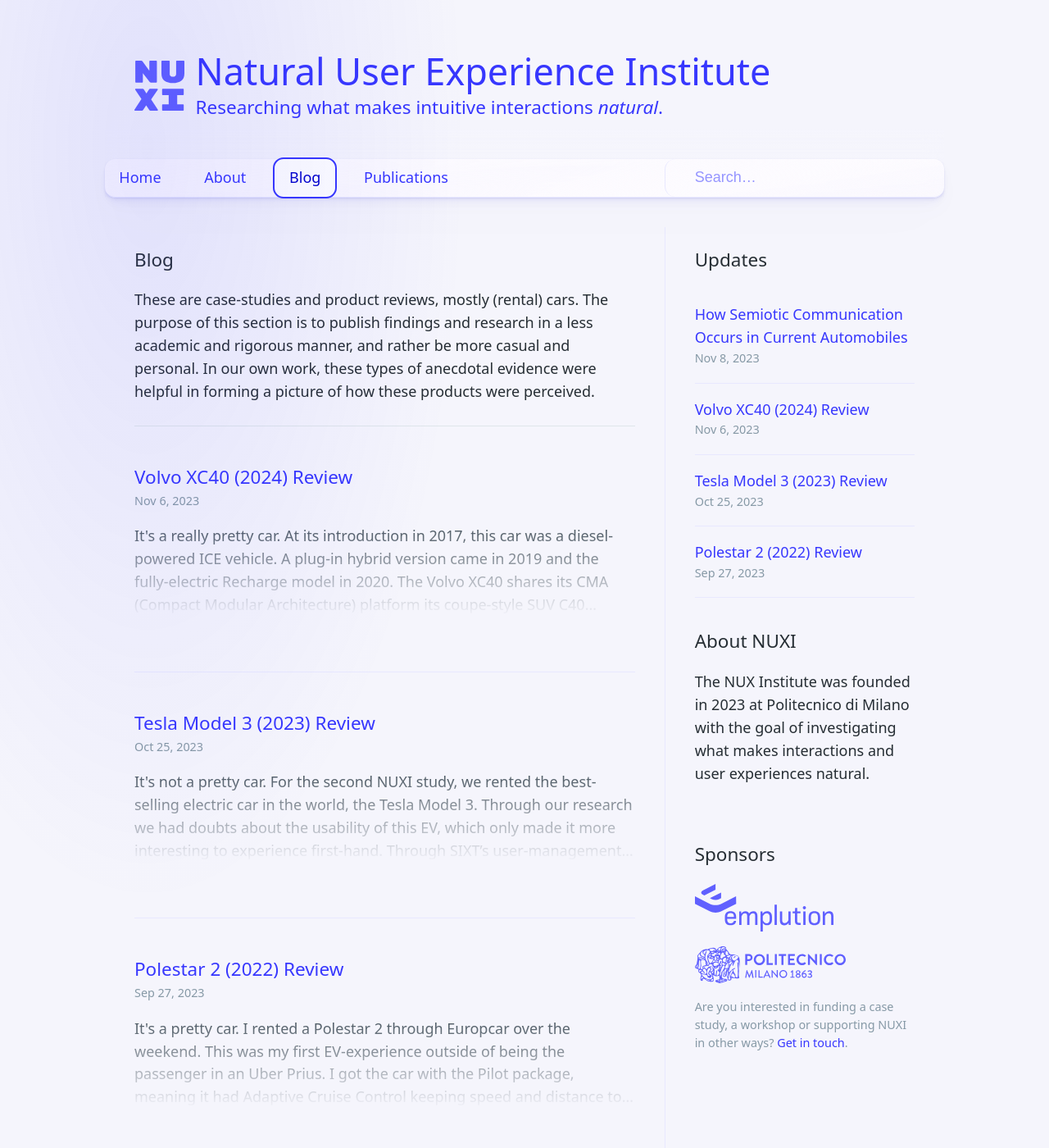
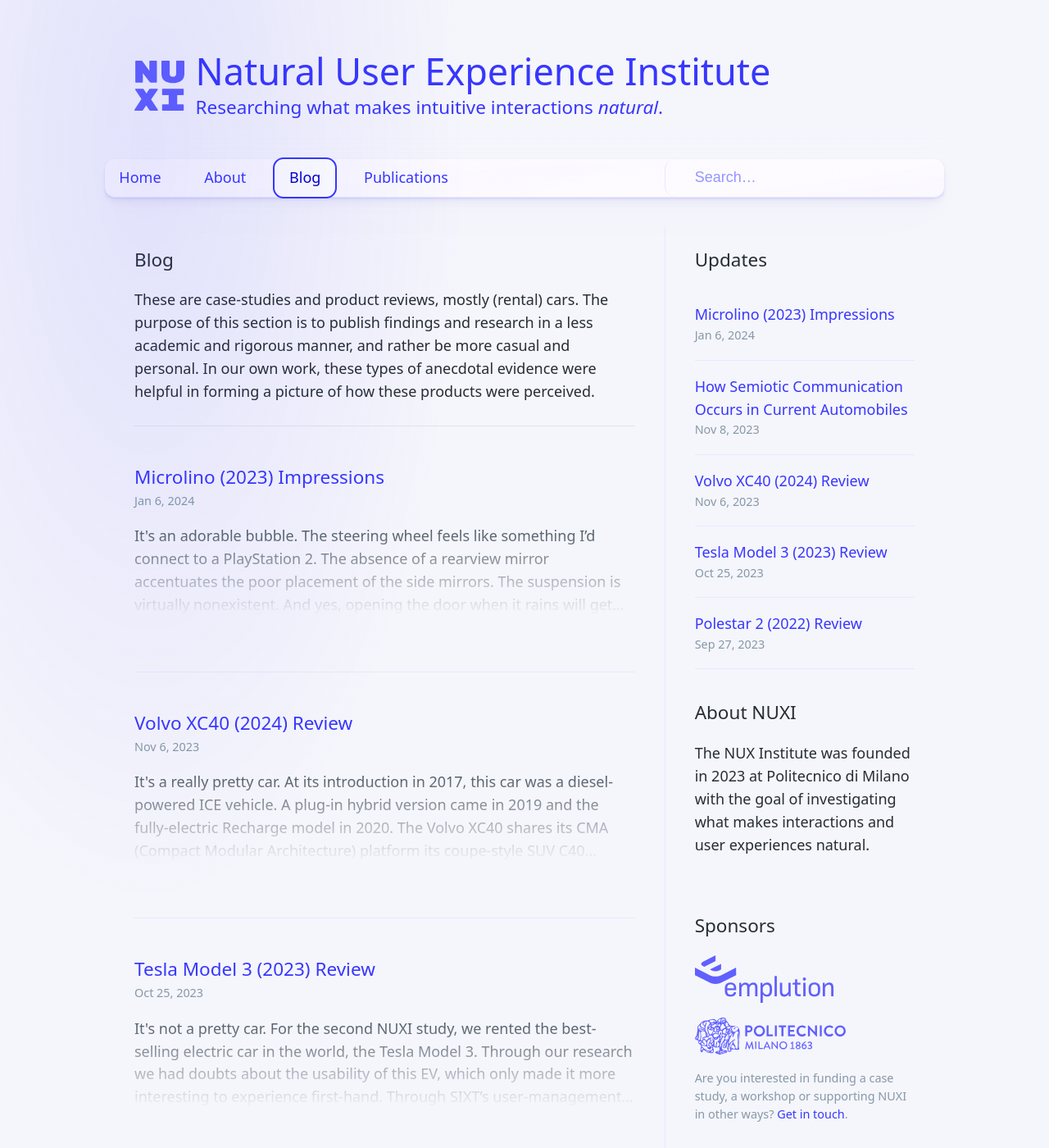
Before and after one commit to megagustav/nux, a Jekyll site: the page built from blog.markdown, in a window 1280 px wide and 1400 px high. Shown: the whole window at 82% size. Built offline with Jekyll 4.4.1, drawn with Linux system fonts in a browser that asks for light colours; nearby versions of some CDN libraries.

Commit message:
Microlino review

```diff
--- /dev/null
+++ b/_posts/2024-01-06-microlino.md
@@ -0,0 +1,122 @@
+---
+layout: post
+title:  Microlino (2023) Impressions
+date:   2024-01-06 09:00:00 +0100
+categories: blog
+---
+
+<figure>
+	<img src="/assets/img/microlino/microlino_1.jpg" alt="Microlino with a view" width="1800" height="1200"/>
+	<figcaption>It's an adorable bubble.</figcaption>
+</figure>
+
+The steering wheel feels like something I’d connect to a PlayStation 2. The absence of a rearview mirror accentuates the poor placement of the side mirrors. The suspension is virtually nonexistent. And yes, opening the door when it rains will get the entire interior wet. But I don’t care, I love this little bubble thing.
+
+<figure class="inline left">
+	<img src="/assets/img/microlino/microlino_2.jpg" alt="Microlino from behind" width="1800" height="1200"/>
+	<figcaption>This is a retro back.</figcaption>
+</figure>
+
+This is not, unfortunately, a multi-day review. I only had about an hour with the Microlino during my test ride. It’s enough for first impressions, but now I’m left with more questions than before. Questions like: Why does this thing have a screen, let alone two? What if it rains? How do I open the trunk? How do I open the door from the inside? What about the outside?
+
+I was able to answer some of these questions myself, and others, I’m confident, could have been answered if I’d had more time with the vehicle.
+
+During the concept stage it had a cluster screen, complete with navigation. Additionally, on the door handle, it had an array of physical buttons for the windshield heating or warning lights, in lieu of the narrow display found on the release model.
+
+<figure class="inline right">
+	<img src="/assets/img/microlino/microlino_15.jpg" alt="Microlino 2.0 Concept" width="1800" height="1200"/>
+	<figcaption>Image: Micro Mobility Systems</figcaption>
+</figure>
+
+I applaud the choice of simply using the phone for navigation, and the little guy comes with a bluetooth speaker for media playback. Like the Citroën Ami, Micro trust us to bring better hardware than they could integrate at that price. However, I condemn the little touchscreen strip that replace those pleasantly tactile buttons.
+
+The continuity of the handlebar found on the concept fits the character so much more than cheap screen. On the concept as well as the production model: a hidden button to open the door from the inside, awkwardly placed near the phone mount, without enough clearance for an ergonomic press.
+
+The door opens not with the protruding black latch on the right of the logo, but with the press of a faraway button. It took me a long time to figure this out. Granted, now I know, and that's where the lock is (physical key!). Opening the door would not be an issue next time, but to me the placement is not obvious. To make matters more confusing, it's on the passenger side. Micro seems to have issues designing good buttons, or even positioning them in sensible ways.
+
+<figure>
+	<img src="/assets/img/microlino/microlino_10.jpg" alt="Microlino door opening" width="1800" height="1200"/>
+	<figcaption>Push to open.</figcaption>
+</figure>
+
+Opening the door when it rains will get the interior wet. This is a worry I had, and can confirm. The rubbery floor mats squeaked quite a bit under my boots, adding to the cacophony — wipers, windshield heater, and road noise are all loud. In day-to-day use I assume the rain will be more of a nuisance than a problem, since everything is plastic.
+
+<figure>
+	<img src="/assets/img/microlino/microlino_8.jpg" alt="Rainy Microlino" width="1800" height="1200"/>
+	<figcaption>Yes, it rains in.</figcaption>
+</figure>
+
+I haven't tried parking in a garage, but in my limited testing I found it awkward to get in an out. I will have to reprogram my habit of parking the nose of the car close to the wall, as the front door needs some clearance. Again, this usability issue should be solved through repeated use.
+
+<figure>
+	<img src="/assets/img/microlino/microlino_5.jpg" alt="Microlino from behind" width="1800" height="1200"/>
+	<figcaption>You can probably fit six Microlinos within the yellow lines.</figcaption>
+</figure>
+
+When parking, the ridiculousness of the size becomes apparent. This spot was at a slight decline. Reversing out of the spot required a handbrake start, something I haven't done since I last drove a manual transmission car. The Microlino has no *park* mode.
+
+<figure>
+	<img src="/assets/img/microlino/microlino_4.jpg" alt="An array of secondhand vehicles" width="1800" height="1200"/>
+	<figcaption>Boring, boring blue.</figcaption>
+</figure>
+
+On the subject of parking, this is where the bubble shines. The manufacturer claims that three Microlino "cars" fit inside a regular parking spot. I believe it. They use the term *micro mobility* as the name of the company. In the European market, a Micro electric scooter is included in the purchase, for individual last-mile transport. Don't forget that in 1999 Micro invented the modern scooter, a business which funded the development of their tiny EV.
+
+<figure>
+	<img src="/assets/img/microlino/microlino_3.jpg" alt="The Microlino hiding behind a trash can" width="1800" height="1200"/>
+	<figcaption>This one is called <i>Amsterdam Orange</i>.</figcaption>
+</figure>
+
+It just blends in anywhere. Okay, maybe not if you get the orange one. You'll be forgiven to briefly stop on a sidewalk, passersby look at this bubble with joy and wonder.
+
+The Polestar attracted gazes of admiration — it looks cool. When people see the Microlino they smile. They smile, and elbow their partner and go *hey, check it out, it's one of those little cars, do you think it's even road legal?* Yes. Yes, it is. But I'm not sure it classifies as a *car*.
+
+<figure>
+	<img src="/assets/img/microlino/microlino_6.jpg" alt="Interior leg room is little" width="1800" height="1200"/>
+	<figcaption>EasyJet legroom.</figcaption>
+</figure>
+
+Yes, it's small. I'm of average height for North-Western Europe, and I'd definitely explore alternative seat or leg placement next time. I also found the seating position too high. While driving, it's *fine*. Overall, during my test, I couldn't see well. All the glass fogged up, and the windshield heater did little to mitigate the opaque side windows. I had no rear visibility because I couldn't use the side mirrors, and the Microlino has no rearview mirror. Not great for urban mobility, but *fine* for a rainy test drive through the cantonal scenery.
+
+<figure>
+	<img class="small" src="/assets/img/microlino/microlino_13.jpg" alt="Cluster screen is a mess" width="1800" height="1200"/>
+	<figcaption>The cluster screen is a UI playground.</figcaption>
+</figure>
+
+In terms of displays, the Microlino shows restraint, handing over most of the smarts to your phone. Good. The cluster screen shows current speed, state of charge, battery regeneration level, indicators, lights, distance, and a little icon of the Microlino (not colour-matched). The panel is crap, and the layout is a mess. It could be better, but at least the screen's placement is ergonomic and the speed is within the driver's line of sight.
+
+<figure>
+	<img class="small" src="/assets/img/microlino/microlino_14.jpg" alt="" width="1800" height="1200"/>
+	<figcaption>The&hellip; <i>center</i> screen?</figcaption>
+</figure>
+
+This thing though? It should not be there. An hour of testing didn't justify its existence. There are no settings for the temperature and windshield headers besides on and off. A simple physical toggle switch, like on the concept, would have been preferable. There is a *settings* menu I didn't explore, but I'd argue that anything more complicated than a toggle should exist within a companion app rather than this tiny LCD panel.
+
+I wish Micro had solved this differently. An e-ink screen would have been better, or one of these monochrome displays found on 3D printers. The current implementation is trying, and failing, to be fancy. If the reason was to save money, they should have gone the other way, and used a charming low-cost, low-res, low-tech screen.
+
+<figure>
+	<img src="/assets/img/microlino/microlino_12.jpg" alt="Driving mode dial is great" width="1800" height="1200"/>
+	<figcaption>This is a retro back.</figcaption>
+</figure>
+
+And yet, there *are* romantic quirks: the [Banzai Bill](https://www.mariowiki.com/Banzai_Bill) on the *Sport* button of the driving mode knob, the stretchy pockets for storage, the simple mechanical key, and of course the whole exterior.
+
+The dial feels great, and is easily within reach. Should this prime location be occupied by such a rarely-used feature? I miss a *park* mode. It's a nice dial. I shouldn't complain.
+
+<figure>
+	<img src="/assets/img/microlino/microlino_11.jpg" alt="Closing the door is a stretch" width="1800" height="1200"/>
+	<figcaption>It's a stretch.</figcaption>
+</figure>
+
+It's anatomically impossible to close the door while the seatbelt is fastend. The vegan leather pull strap is a nice idea, contrasting the understated interior with a premium-looking affordance. The execution could be improved upon. Why no Swiss Pantone 485C accent colour here? And the proportions of the flag are wrong, the cross should have more white space around it.
+
+The phone clamp has a tight grip but it too could be better. The construction is flimsy and the placement seems like an afterthought. Judging by the concept, it's everything *but* an afterthought, it's central to the driver experience.
+
+<figure>
+	<img src="/assets/img/microlino/microlino_7.jpg" alt="Microlino with the door ajar" width="1800" height="1200"/>
+	<figcaption>The belle, ajar.</figcaption>
+</figure>
+
+There are no luxuries here. No power steering. The screens are low-resolution LCD panels. No airbags. No seat heating, no electric windows, no automatic remote opening of anything, poor cabin isolation, inconsistent interfaces, suboptimal ergonomics. It's overpriced and flawed.
+
+But none of that really matters once you zip this thing through an ancient, winding European town, up meandering vineyards. Curves are *fun*. It feels like the Microlino will overturn in corners, but it *doesn't*! It's adorable. It's *round*. It brings me joy. It's the personal transportation antidote. The Microlino brings joy to the world.
--- a/_sass/_style.scss
+++ b/_sass/_style.scss
@@ -125,7 +125,8 @@ article ol {
 p,
 li,
 figcaption,
-blockquote {
+blockquote,
+img.small {
   max-width: $width-chars;
 }
 
@@ -1164,7 +1165,8 @@ nav.row > div {
   p,
   li,
   figcaption,
-  blockquote {
+  blockquote,
+  img.small {
     max-width: calc(80vw - 4rem - 16.667%);
   }
 
@@ -1283,7 +1285,11 @@ nav.row > div {
     margin-left: 16.667%;
   }
 
-  p, li, figcaption, blockquote {
+  p,
+  li,
+  figcaption,
+  blockquote,
+  img.small {
     max-width: $width-chars;
   }
 
--- a/_sass/natural.scss
+++ b/_sass/natural.scss
@@ -132,8 +132,8 @@ $brightest: #ffffff !default;
 $darkest: darken($purple999, 3) !default;
 
 /* shadows */
-$shadow-1:  0 1px 2px rgba($blue900,0.12),
-            0 2px 4px rgba($blue900,0.12) !default;
+$shadow-1:  0 1px 2px rgba($grey900,0.12),
+            0 2px 4px rgba($grey900,0.12) !default;
 $shadow-2:  0 1px 2px rgba($blue900,0.09),
             0 2px 4px rgba($blue900,0.09),
             0 4px 8px rgba($blue900,0.09) !default;
```
Also changed, not shown: assets/img/microlino/microlino_1.jpg (added), assets/img/microlino/microlino_10.jpg (added), assets/img/microlino/microlino_11.jpg (added), assets/img/microlino/microlino_12.jpg (added), assets/img/microlino/microlino_13.jpg (added), assets/img/microlino/microlino_14.jpg (added), assets/img/microlino/microlino_15.jpg (added), assets/img/microlino/microlino_2.jpg (added), assets/img/microlino/microlino_3.jpg (added), assets/img/microlino/microlino_4.jpg (added), assets/img/microlino/microlino_5.jpg (added), assets/img/microlino/microlino_6.jpg (added), assets/img/microlino/microlino_7.jpg (added), assets/img/microlino/microlino_8.jpg (added), 1 more files.
